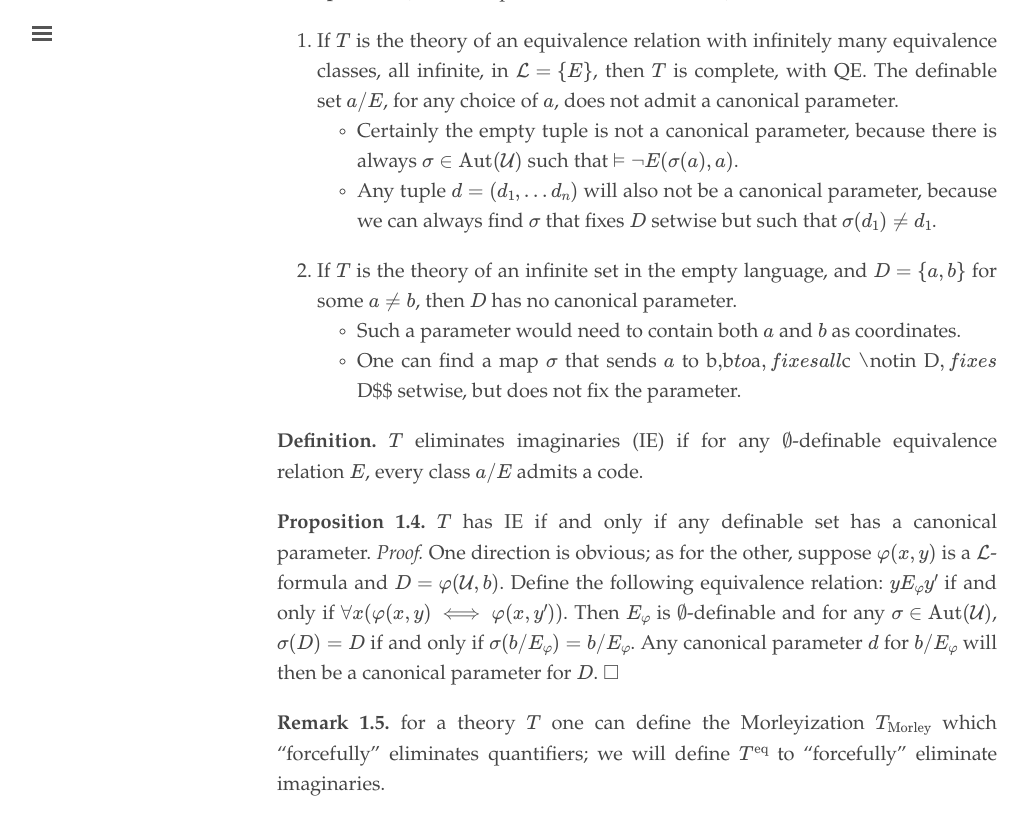
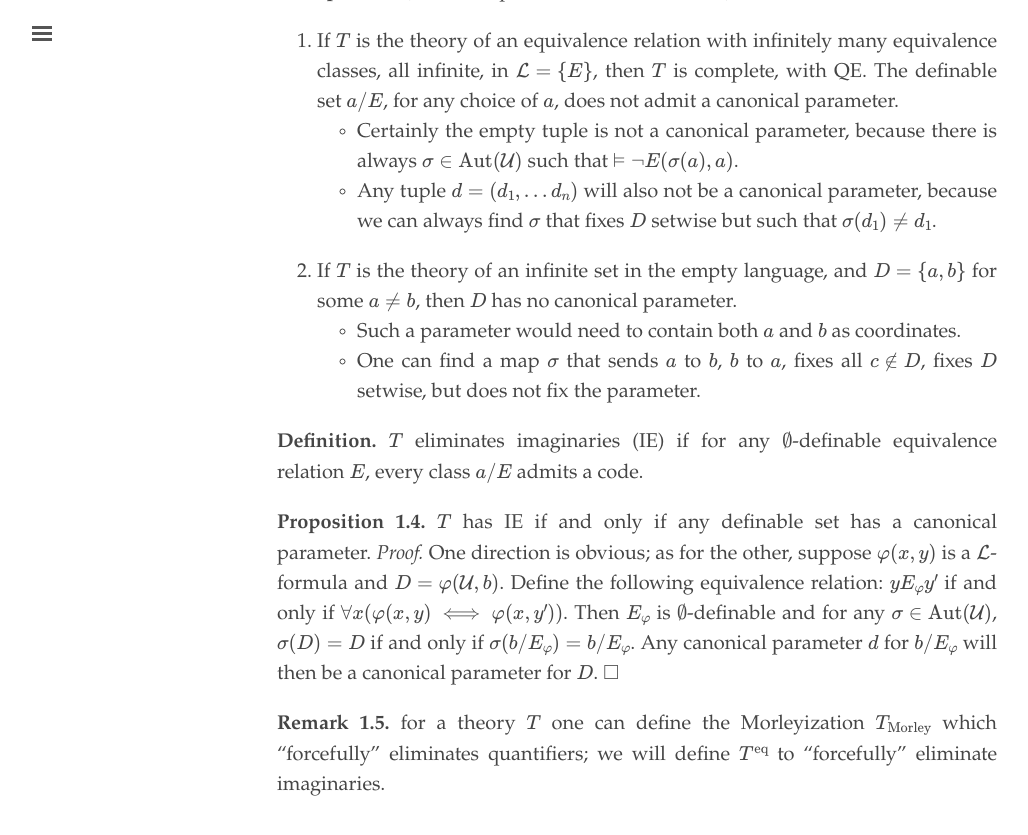
Before and after one commit to ramellus/nip, a Jekyll site: the page built from _texts/L1.md, in a window 1280 px wide and 900 px high, scrolled down 2164 px. Shown: the top 835 px of the window, without its empty margins (3-1031 px from the left). Built offline with Jekyll 4.4.1, drawn with Linux system fonts in a browser that asks for light colours; formulas are drawn with MathJax 3.

Commit message:
Update L1.md

```diff
--- a/_texts/L1.md
+++ b/_texts/L1.md
@@ -52,7 +52,7 @@ If $$\mathcal M$$ is an $$\mathcal L$$-structure and $$E(x,y)$$ is a definable e
 - Any tuple $$d = (d_1, \dots d_n)$$ will also not be a canonical parameter, because we can always find $$\sigma$$ that fixes $$D$$ setwise but such that $$\sigma(d_1) \neq d_1$$.
 2. If $$T$$ is the theory of an infinite set in the empty language, and $$D = \{a,b\}$$ for some $$a\neq b$$, then $$D$$ has no canonical parameter.
 - Such a parameter would need to contain both $$a$$ and $$b$$ as coordinates.
-- One can find a map $$\sigma$$ that sends $$a$$ to b$$, $$b$$ to $$a$$, fixes all $$c \notin D$$, fixes $$D$$ setwise, but does not fix the parameter.
+- One can find a map $$\sigma$$ that sends $$a$$ to $$b$$, $$b$$ to $$a$$, fixes all $$c \notin D$$, fixes $$D$$ setwise, but does not fix the parameter.
 
 **Definition.** $$T$$ eliminates imaginaries (IE) if for any $$\emptyset$$-definable equivalence relation $$E$$, every class $$a/E$$ admits a code.
 
```
